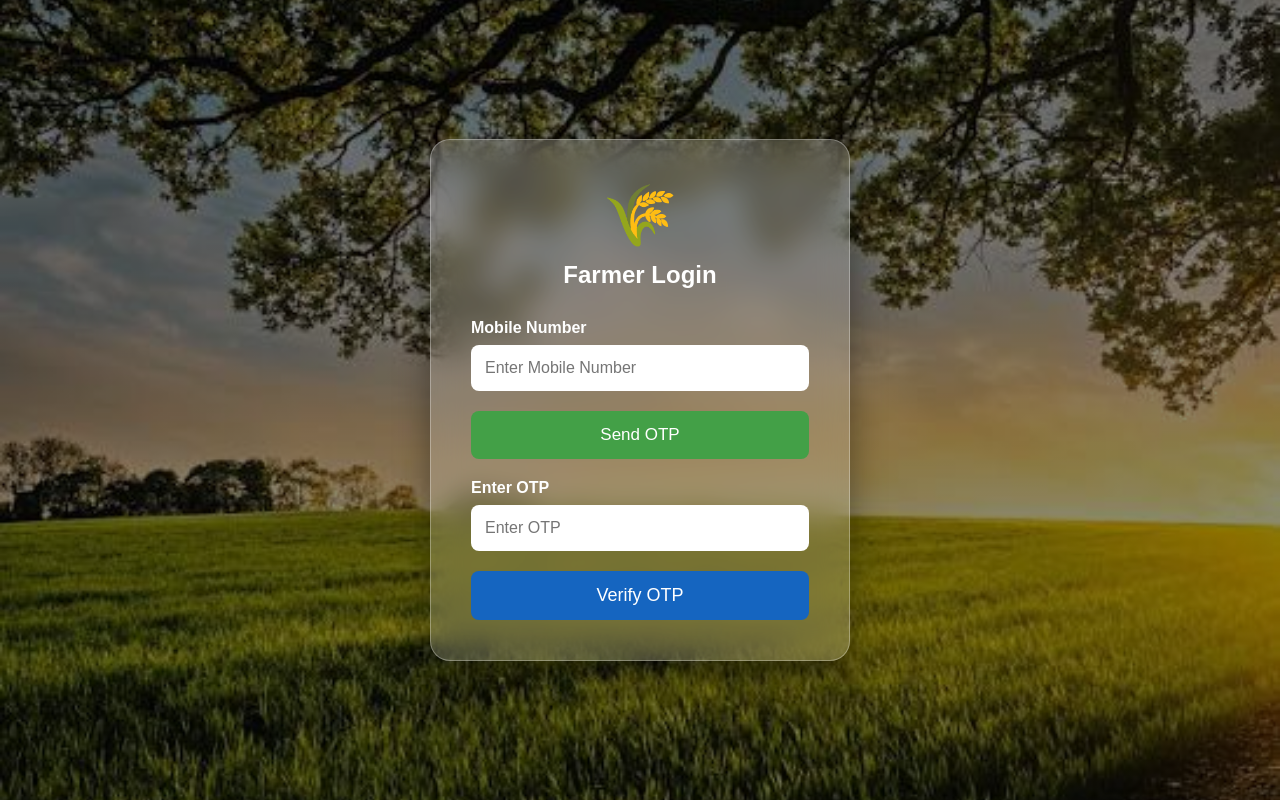
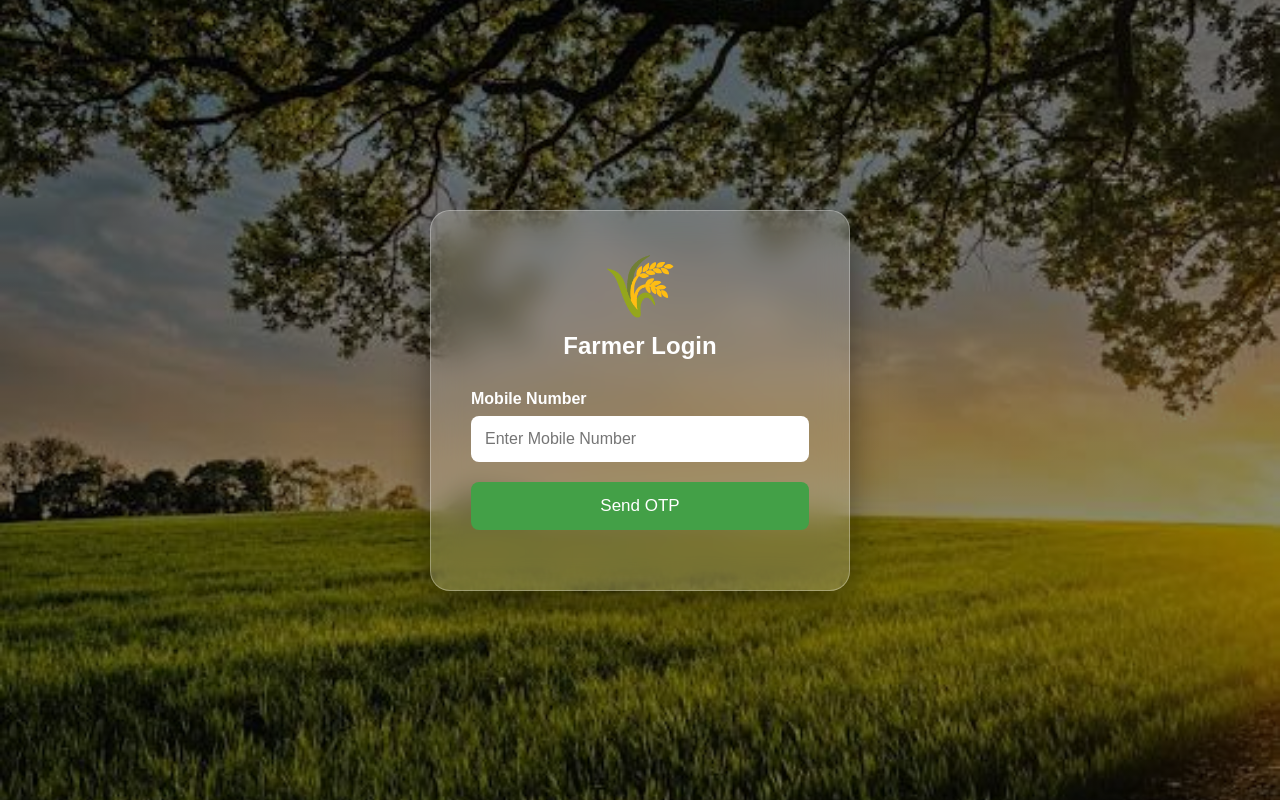
Before and after one commit to projectworksrivasavi-alt/AgriDroneConnect, a Flask app: page /farmer in a window 1280 px wide. Run offline with Flask 3, Linux system fonts and the light colour scheme.

Commit message:
Simplify farmer login before OTP

```diff
--- a/templates/farmer.html
+++ b/templates/farmer.html
@@ -135,20 +135,6 @@ input{
             {{ t.send_otp }}
         </button>
 
-        <label>{{ t.enter_otp }}</label>
-
-        <input
-            type="text"
-            name="otp"
-            placeholder="{{ t.otp_placeholder }}"
-            required>
-
-        <button
-            type="submit"
-            class="login-btn">
-            {{ t.verify_otp }}
-        </button>
-
     </form>
 
 </div>
```
